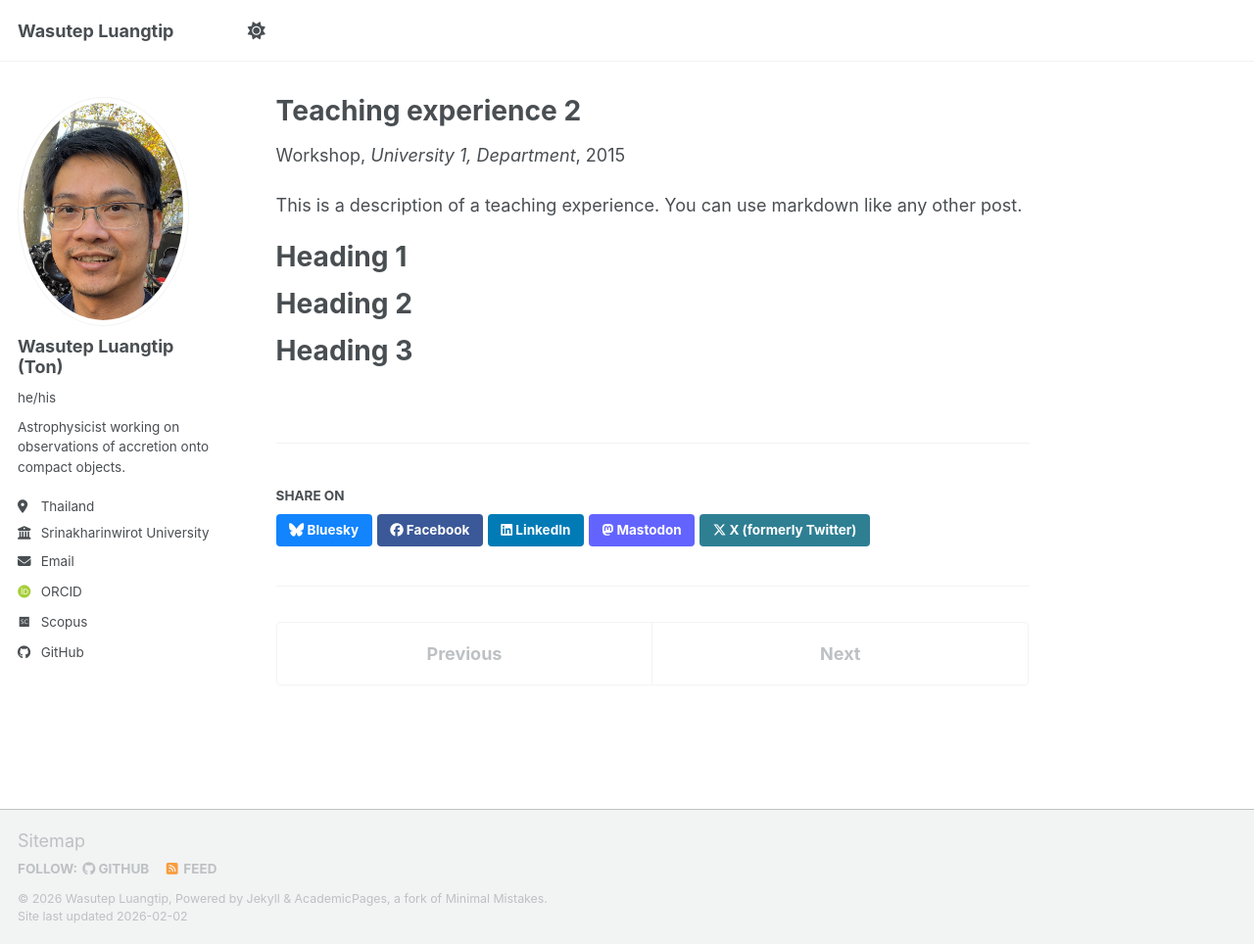
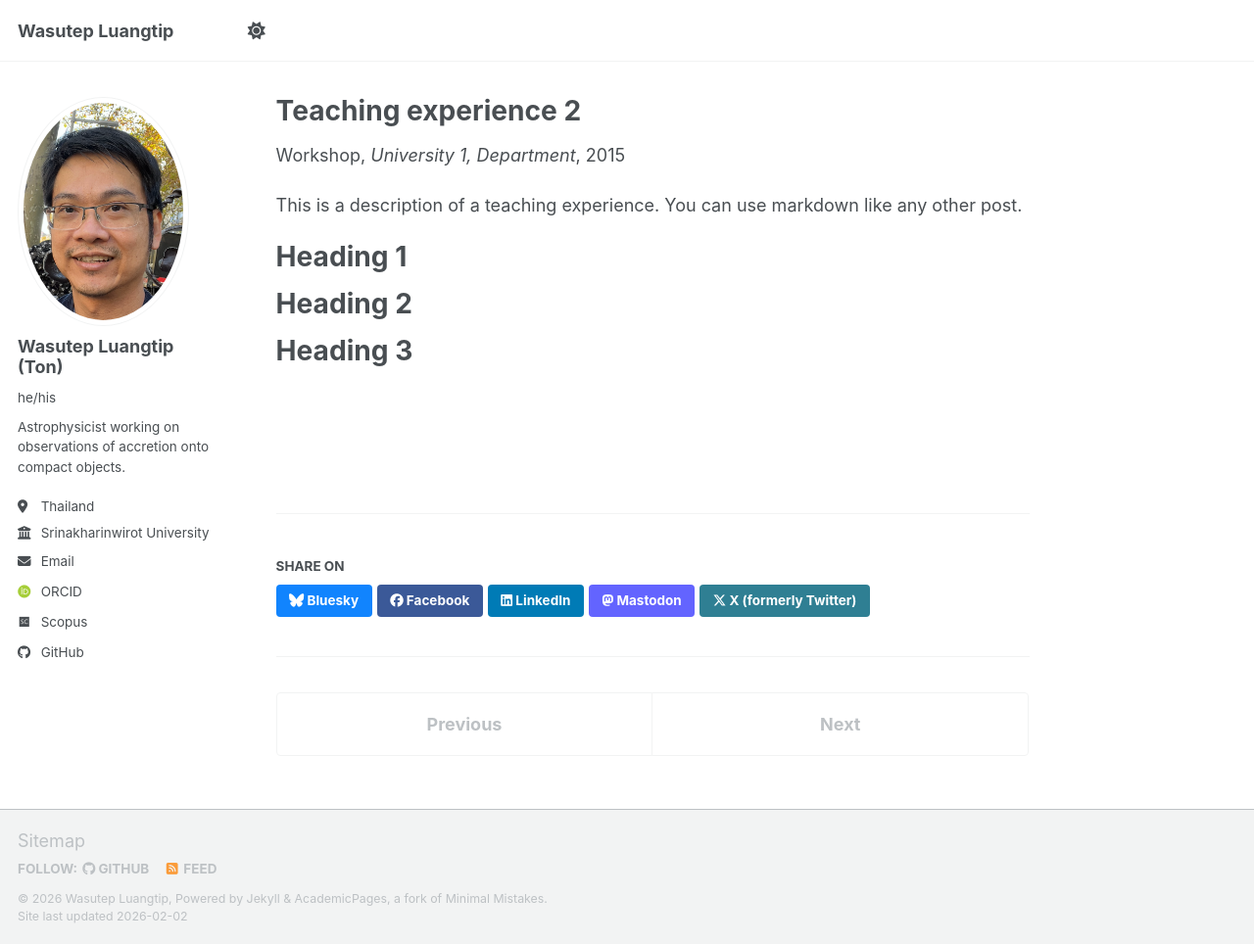
Before and after one commit to wluangtip/wluangtip.github.io, a Jekyll site: the page built from _teaching/2015-spring-teaching-2.md, in a window 1280 px wide and 964 px high. Shown: the whole window at 98% size. Built offline with Jekyll 4.4.1, drawn with Linux system fonts in a browser that asks for light colours; some web fonts are replaced; a script bundle is joined from its source files by our own code; library files that are not in the unit come from our copies.

Commit message:
Update _footer.scss

```diff
--- a/_sass/layout/_footer.scss
+++ b/_sass/layout/_footer.scss
@@ -100,3 +100,7 @@
   clear: both;
   margin-top: 3rem;
 }
+
+.page__content {
+  padding-bottom: 4rem;
+}
```
